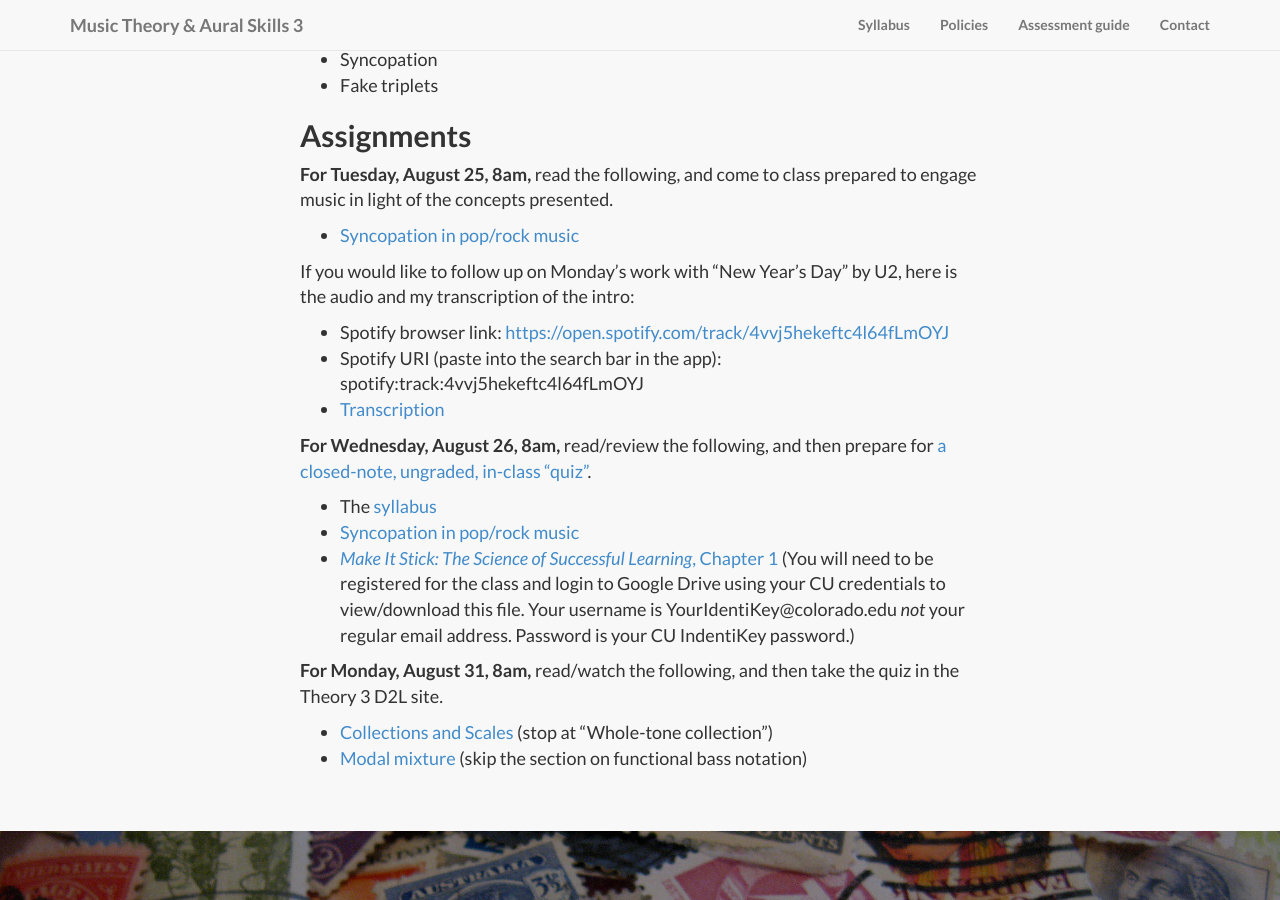
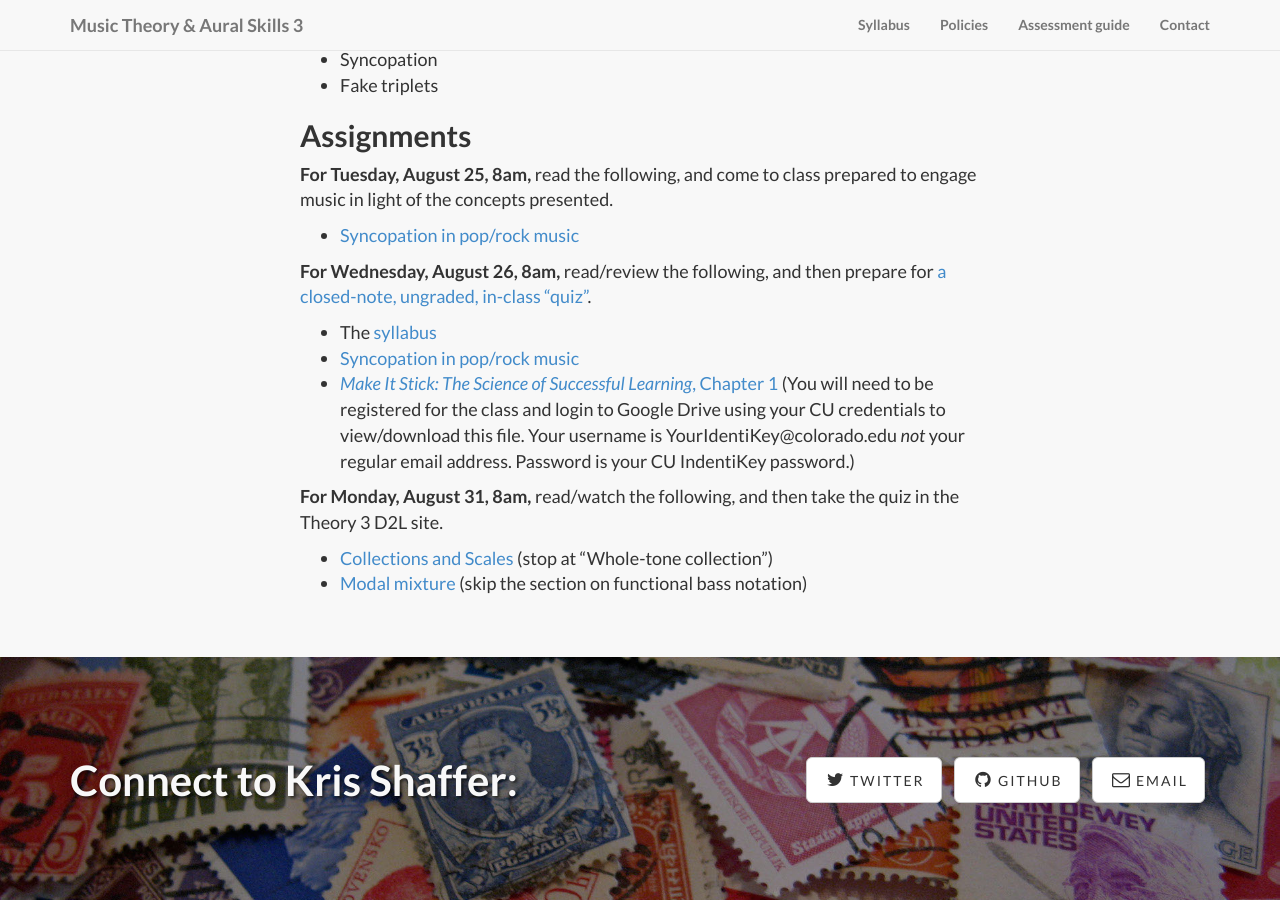
Before and after one commit to kshaffer/theory3, a Jekyll site: the page built from week1.md, in a window 1280 px wide and 900 px high, scrolled down 1071 px. Built offline with Jekyll 4.4.1, drawn with Linux system fonts in a browser that asks for light colours; nearby versions of some CDN libraries; library files that are not in the unit come from our copies.

Commit message:
removed u2

```diff
--- a/week1.md
+++ b/week1.md
@@ -30,12 +30,6 @@ In this unit, we will explore the following core concepts:
 
 - [Syncopation in pop/rock music](http://openmusictheory.com/syncopation.html)
 
-If you would like to follow up on Monday's work with "New Year's Day" by U2, here is the audio and my transcription of the intro:
-
-- Spotify browser link: [https://open.spotify.com/track/4vvj5hekeftc4l64fLmOYJ](https://open.spotify.com/track/4vvj5hekeftc4l64fLmOYJ)
-- Spotify URI (paste into the search bar in the app): spotify:track:4vvj5hekeftc4l64fLmOYJ
-- [Transcription](https://drive.google.com/open?id=0B9o4hmKNoi6cRHF5ZldTWTRZT0k)
-
 **For Wednesday, August 26, 8am,** read/review the following, and then prepare for [a closed-note, ungraded, in-class "quiz"](/week1quiz1/).
 
 - The [syllabus](/syllabus/)
```
